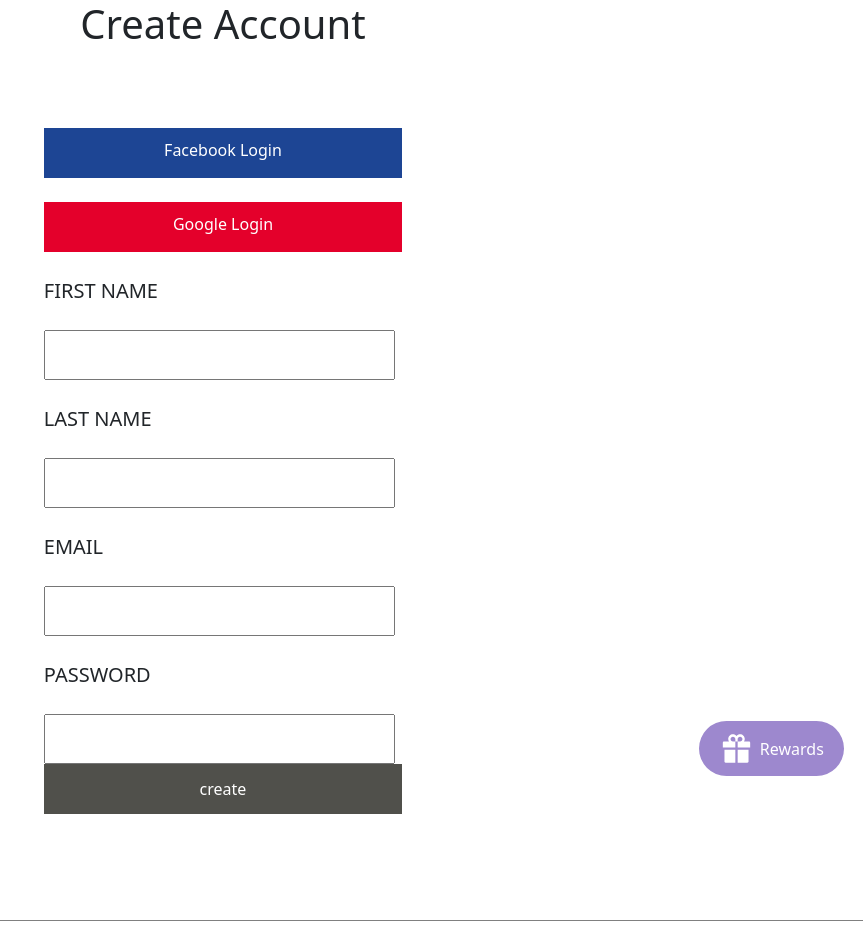
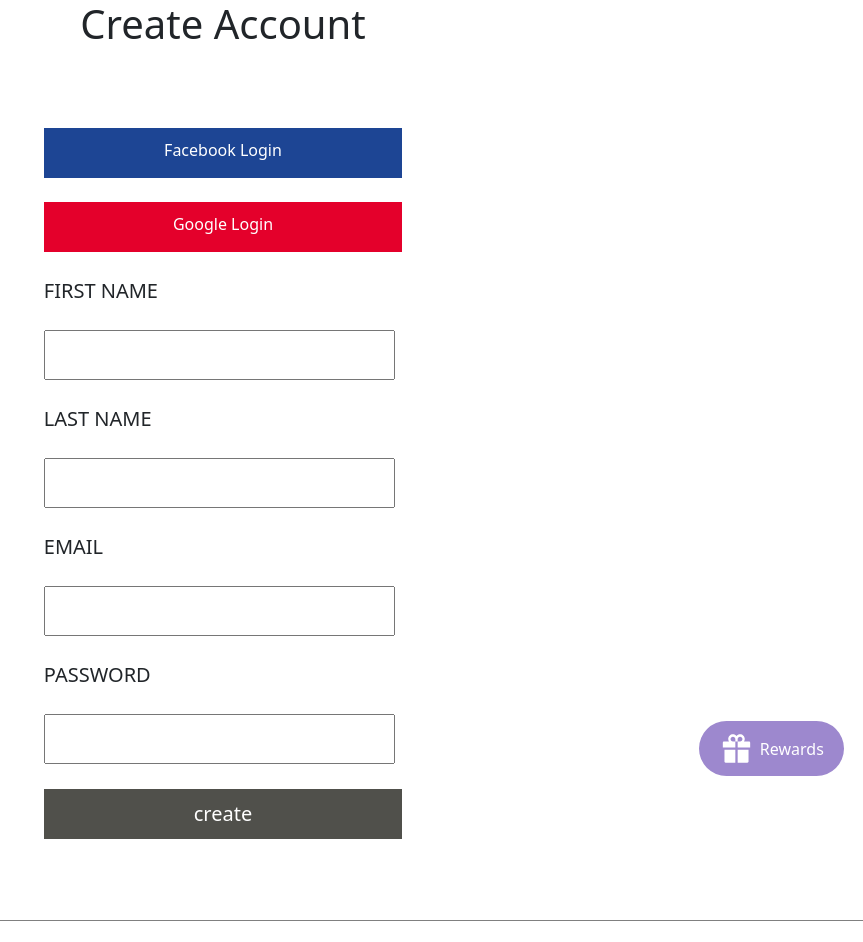
Before and after one commit to jitesh-95/dot-and-key, a React (Create React App) app: page /signup in a window 1280 px wide. Shown: the top 942 px of the page, without its empty margins (417-1280 px from the left). Built offline with nearby package versions, Linux system fonts and the light colour scheme.

Commit message:
Update Signup.css

```diff
--- a/src/Pages/Signup.css
+++ b/src/Pages/Signup.css
@@ -46,7 +46,7 @@ label{
     display: flex;
     justify-content: space-between;
 }
-button{
+.createbtn{
     margin-top: 25px;
     height:50px;
     width:100%;
```
